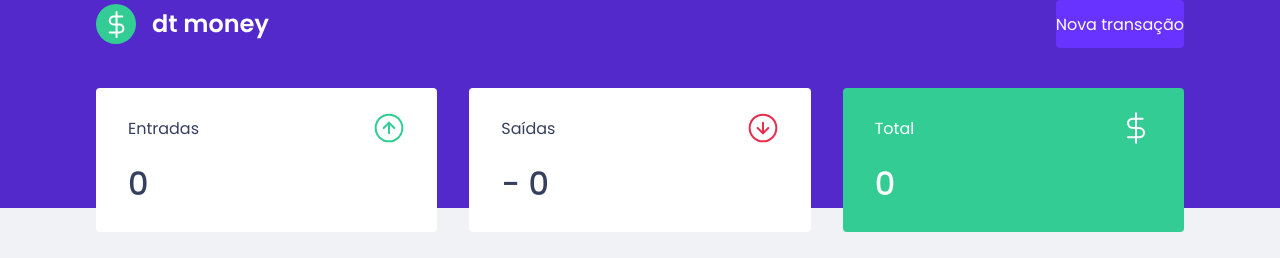
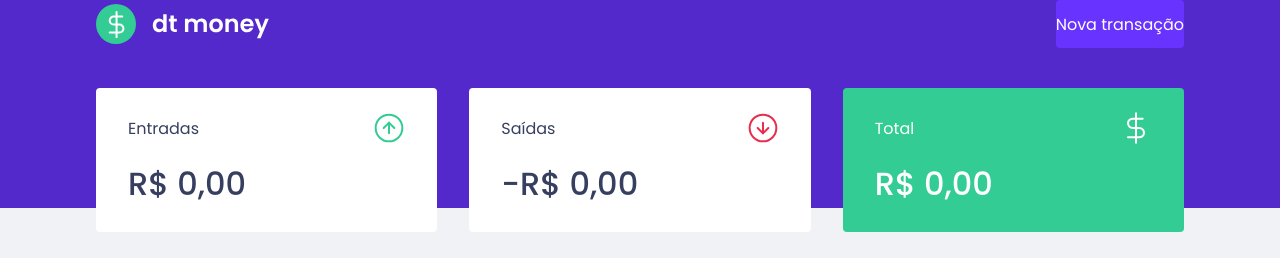
Before and after one commit to gabriel-durr/my-finances, a React (Create React App) app: page / in a window 1280 px wide. Shown: the top 258 px of the page. Built offline with nearby package versions, Linux system fonts and the light colour scheme; no server answers; what miragejs would draw is missing.

Commit message:
:sparkles: Custom hook created for our context API

```diff
--- a/src/App.tsx
+++ b/src/App.tsx
@@ -4,7 +4,7 @@ import {GlobalStyle} from "./styles/global";
 import Modal from "react-modal";
 import {useState} from "react";
 import {NewTransactionModal} from "./components/NewTransactionModal";
-import {TransactionsProvider} from "./TransactionsContext";
+import {TransactionsProvider} from "./hooks/useTransactions";
 
 Modal.setAppElement("#root");
 
--- a/src/components/Header/index.tsx
+++ b/src/components/Header/index.tsx
@@ -1,4 +1,3 @@
-import {useState} from "react";
 import LogoImg from "../../assets/logo.svg";
 import {Container, Content} from "./styles";
 
--- a/src/components/NewTransactionModal/index.tsx
+++ b/src/components/NewTransactionModal/index.tsx
@@ -1,12 +1,12 @@
-import {FormEvent, useContext, useState} from "react";
+import {FormEvent, useState} from "react";
 import Modal from "react-modal";
-import {TransactionsContext} from "../../TransactionsContext";
 
 import incomeImg from "../../assets/income.svg";
 import closeImg from "../../assets/close.svg";
 import {Container, TransactionTypeContainer, RadioBox} from "./styles";
 
 import outcomeImg from "../../assets/outcome.svg";
+import {useTransactions} from "../../hooks/useTransactions";
 //tipagem que vem do react, que mostra todos os dados que tem dentro do evento form
 
 interface NewTransactionModalProps {
@@ -18,7 +18,7 @@ export function NewTransactionModal({
 	isOpen,
 	onRequestClose,
 }: NewTransactionModalProps) {
-	const {createTransaction} = useContext(TransactionsContext);
+	const {createTransaction} = useTransactions();
 
 	const [title, setTitle] = useState("");
 	// Estado responsável pelo title do input do modal
--- a/src/components/Summary/index.tsx
+++ b/src/components/Summary/index.tsx
@@ -1,15 +1,15 @@
-import {useContext} from "react";
 import incomeImg from "../../assets/income.svg";
 import outcomeImg from "../../assets/outcome.svg";
 import totalImg from "../../assets/total.svg";
-import {TransactionsContext} from "../../TransactionsContext";
+import {useTransactions} from "../../hooks/useTransactions";
 
 import {Container} from "./styles";
 
 export function Summary() {
-	const {transactions} = useContext(TransactionsContext);
+	const {transactions} = useTransactions();
 
 	const summary = transactions.reduce(
+		// Reduce que começa com objeto vazio referente aos valores que iremos renderizar na tela, que irá percorrer por cada transaction somar e subtrair e retornar para const summary, para exibir nos cards o resultado de cada um dos valores das propriedades.
 		(acc, transaction) => {
 			if (transaction.type === "deposit") {
 				acc.deposits += transaction.amount;
@@ -36,21 +36,37 @@ export function Summary() {
 					<p>Entradas</p>
 					<img src={incomeImg} alt="Entradas" />
 				</header>
-				<strong>{summary.deposits}</strong>
+				<strong>
+					{new Intl.NumberFormat("pt-BR", {
+						style: "currency",
+						currency: "BRL",
+					}).format(summary.deposits)}
+				</strong>
 			</div>
 			<div>
 				<header>
 					<p>Saídas</p>
 					<img src={outcomeImg} alt="Entradas" />
 				</header>
-				<strong>- {summary.withdraws}</strong>
+				<strong>
+					-
+					{new Intl.NumberFormat("pt-BR", {
+						style: "currency",
+						currency: "BRL",
+					}).format(summary.withdraws)}
+				</strong>
 			</div>
 			<div className="highLight-background">
 				<header>
 					<p>Total</p>
 					<img src={totalImg} alt="Entradas" />
 				</header>
-				<strong>{summary.total}</strong>
+				<strong>
+					{new Intl.NumberFormat("pt-BR", {
+						style: "currency",
+						currency: "BRL",
+					}).format(summary.total)}
+				</strong>
 			</div>
 		</Container>
 	);
--- a/src/components/TransactionsTable/index.tsx
+++ b/src/components/TransactionsTable/index.tsx
@@ -1,10 +1,9 @@
-import {useContext} from "react";
+import {useTransactions} from "../../hooks/useTransactions";
 
-import {TransactionsContext} from "../../TransactionsContext";
 import {Container} from "./styles";
 
 export function TransactionsTable() {
-	const {transactions} = useContext(TransactionsContext);
+	const {transactions} = useTransactions();
 
 	return (
 		// Tabela que contem as informações das transações, consumidas pela API Mock (api fake)
--- a/src/TransactionsContext.tsx
+++ b/src/hooks/useTransactions.tsx
@@ -1,5 +1,5 @@
-import {createContext, useEffect, useState, ReactNode} from "react";
-import {api} from "./services/api";
+import {createContext, useEffect, useState, ReactNode, useContext} from "react";
+import {api} from "../services/api";
 // Context que compartilha os gerenciamento das transações entre os components
 
 type Transaction = {
@@ -27,7 +27,7 @@ type TrasactionsProviderProps = {
 };
 //Tipagem para o component do context, que irá ficar por volta dos components filhos que queremos compartilhar os dados, e recebe como parâmetro esses filhos, e para tipar esse tipo de dado utilizamos como valor o ReactNode que importamos do react, que serve para dizer que a tipagem recebe tudo que é permitido no JSX do react.
 
-export const TransactionsContext = createContext<TransactionsContextData>(
+const TransactionsContext = createContext<TransactionsContextData>(
 	{} as TransactionsContextData
 	// para o valor inicial do context  que é um objeto que irá conter, os mesmos tipos (Devemos forçar com "as" a tipagem do)
 );
@@ -65,3 +65,10 @@ export function TransactionsProvider({children}: TrasactionsProviderProps) {
 		</TransactionsContext.Provider>
 	);
 }
+
+export function useTransactions() {
+	// Hook para o nosso context, permitindo utilizar o context apenas importando o hook nos components
+	const context = useContext(TransactionsContext);
+
+	return context;
+}
```
